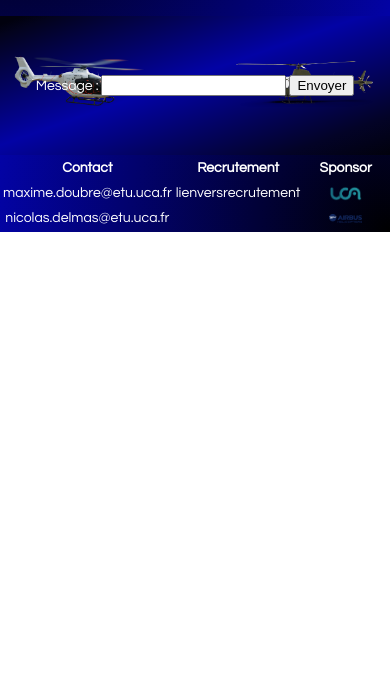
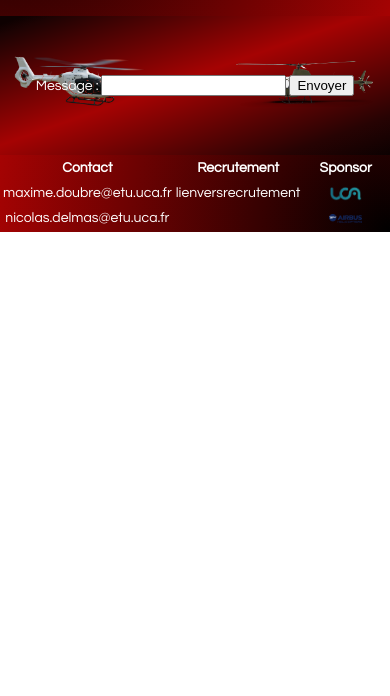
Before and after one commit to nico111111/github, a plain HTML site: page Web/www/chat.html in a window 390 px wide. Shown: the part 148-844 px from the top of the page. Drawn offline with nearby package versions, Linux system fonts and the light colour scheme; no server answers.

Commit message:
correction erreur2 lien csstéléphone dans tous les fichiers

```diff
--- a/Web/www/chat.html
+++ b/Web/www/chat.html
@@ -6,7 +6,7 @@
     <link rel="stylesheet" href="CSS/reset.css" />
     <link rel="stylesheet" href="CSS/cssFullSite.css" />
     <link rel="stylesheet" media="handheld" href="CSS/cssFullSiteTelephone.css" />
-    <link rel="stylesheet" media="screen and (max-width=800px)" href="CSS/cssFullSiteTelephone.css" />
+    <link rel="stylesheet" media="screen and (max-width: 800px)" href="CSS/cssFullSiteTelephone.css" />
     <link rel="icon" type="image/png" href="images/helilogo.png" />
     <title>Le meilleur site du monde</title>
   </head>
```
Also changed, not shown: Web/www/connection.html (+1 -1 lines), Web/www/index.html (+1 -1 lines), Web/www/page2.html (+1 -1 lines), Web/www/page3.html (+1 -1 lines), Web/www/page4.html (+1 -1 lines), Web/www/siteForm.html (+1 -1 lines), 1 other file.
